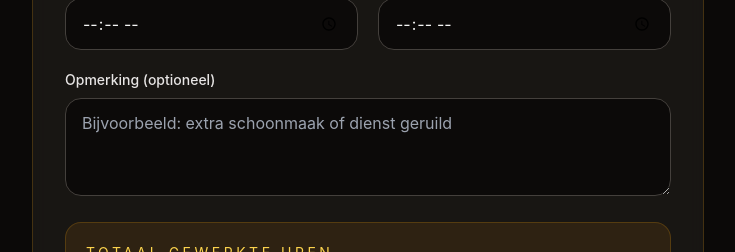
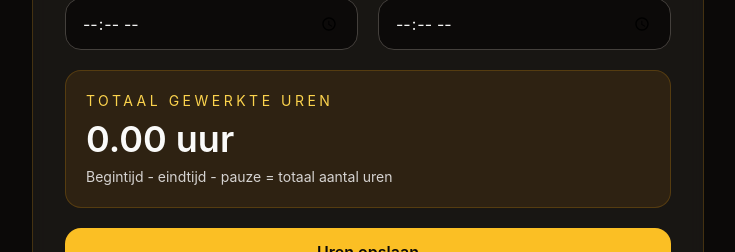
Before and after one commit to 1993yanji-gif/sumo-uren-app, a Next.js app: page /uren in a window 1280 px wide. Shown: the part 467-719 px from the top of the page, without its empty margins (272-1007 px from the left). Built offline with nearby package versions, Linux system fonts and the light colour scheme; no server answers; the database is empty.

Commit message:
Remove notes field from hours form

```diff
--- a/src/app/uren/page.tsx
+++ b/src/app/uren/page.tsx
@@ -26,7 +26,6 @@ export default function UrenPage() {
   const [startTime, setStartTime] = useState('')
   const [endTime, setEndTime] = useState('')
   const [breakMinutes, setBreakMinutes] = useState('30')
-  const [note, setNote] = useState('')
   const [saved, setSaved] = useState(false)
   const [saveMessage, setSaveMessage] = useState('')
   const [saveError, setSaveError] = useState('')
@@ -77,7 +76,6 @@ export default function UrenPage() {
         startTime,
         endTime,
         breakMinutes: Number(breakMinutes) || 0,
-        note,
       })
 
       setSaved(true)
@@ -166,17 +164,6 @@ export default function UrenPage() {
             </div>
           </div>
 
-          <div>
-            <label className="mb-2 block text-sm font-medium text-stone-200">Opmerking (optioneel)</label>
-            <textarea
-              rows={3}
-              value={note}
-              onChange={(e) => setNote(e.target.value)}
-              placeholder="Bijvoorbeeld: extra schoonmaak of dienst geruild"
-              className="w-full rounded-2xl border border-stone-700 bg-stone-950 px-4 py-3 text-stone-100 outline-none transition focus:border-amber-400"
-            />
-          </div>
-
           <div className="rounded-2xl border border-amber-500/20 bg-amber-500/10 p-5">
             <p className="text-sm uppercase tracking-[0.25em] text-amber-300">Totaal gewerkte uren</p>
             <p className="mt-2 text-4xl font-semibold text-stone-50">{totalHours.toFixed(2)} uur</p>
--- a/src/lib/supabase-hours.ts
+++ b/src/lib/supabase-hours.ts
@@ -141,7 +141,6 @@ export async function createTimeEntry(input: {
   startTime: string
   endTime: string
   breakMinutes: number
-  note: string
 }) {
   const [startHour, startMinute] = input.startTime.split(':').map(Number)
   const [endHour, endMinute] = input.endTime.split(':').map(Number)
@@ -156,7 +155,7 @@ export async function createTimeEntry(input: {
     end_time: input.endTime,
     break_minutes: input.breakMinutes,
     total_hours: totalHours,
-    note: input.note,
+    note: '',
   })
 
   if (error) throw error
```
